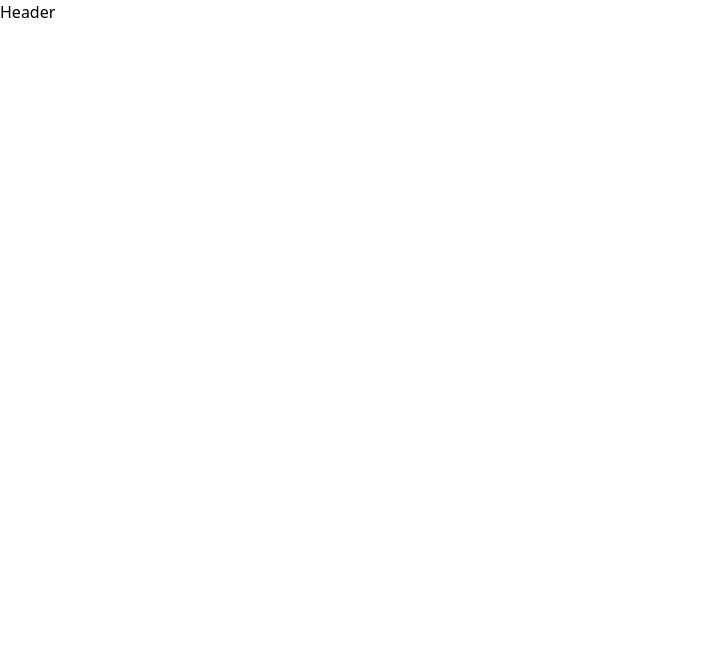
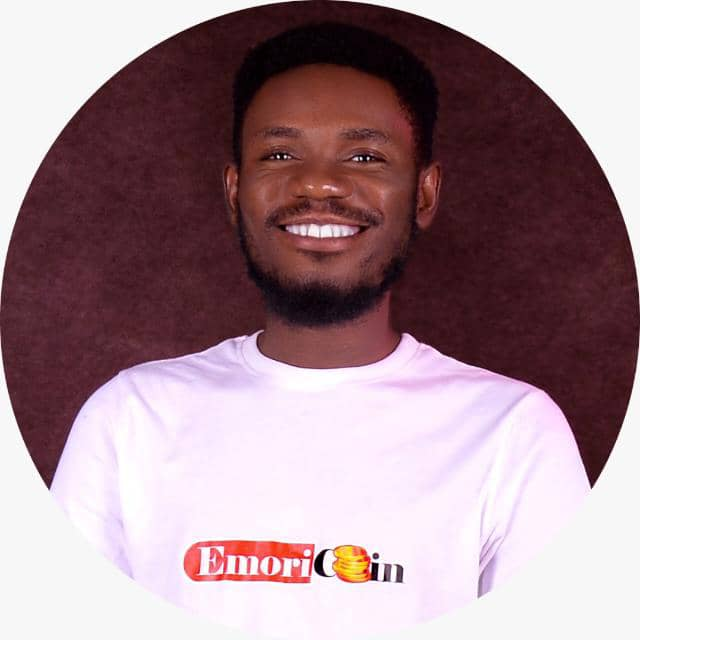
Before and after one commit to emorilebo/lotttery-web3, a Next.js app: page / in a window 1280 px wide. Shown: the top 670 px of the page, without its empty margins (0-703 px from the left). Built offline with nearby package versions, Linux system fonts and the light colour scheme.

Commit message:
UPDATE Header

```diff
--- a/components/Header.tsx
+++ b/components/Header.tsx
@@ -1,7 +1,11 @@
 import React from "react";
 
 function Header() {
-  return <div>Header</div>;
+  return <div>
+    <div>
+        <img src="/emori.jpeg" alt="" />
+    </div>
+  </div>;
 }
 
 export default Header;
```
Also changed, not shown: public/emori.jpeg (added).
